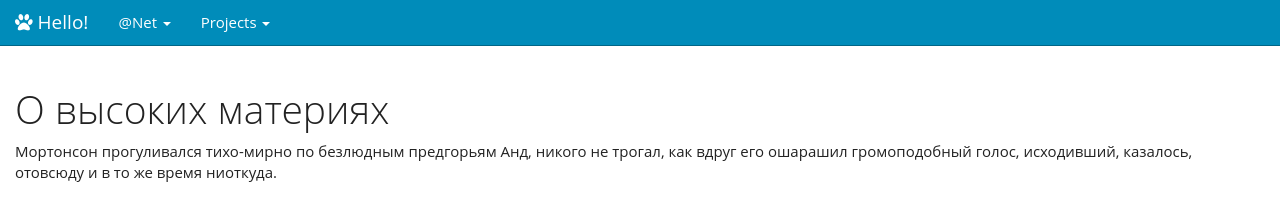
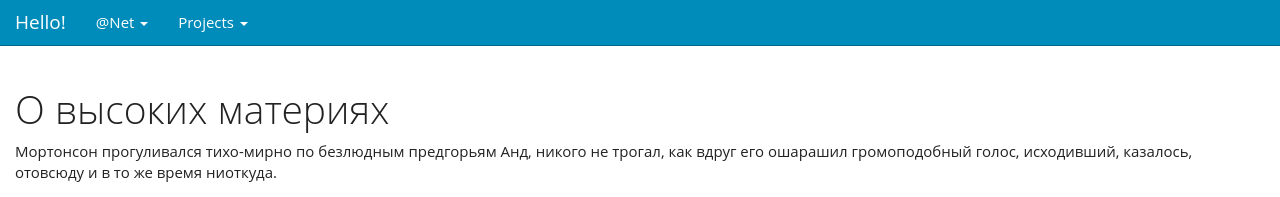
Before and after one commit to ukoloff/ukoloff.tk, a Jekyll site: the page built from index.md, in a window 1280 px wide. Shown: the top 197 px of the page. Built offline with Jekyll 4.4.1, drawn with Linux system fonts in a browser that asks for light colours.

Commit message:
Start BKRS page

```diff
--- a/_includes/navbar.html
+++ b/_includes/navbar.html
@@ -7,7 +7,7 @@
         <span class="icon-bar"></span>
         <span class="icon-bar"></span>
       </button>
-      <a class="navbar-brand"><i class="fa fa-paw"></i> Hello!</a>
+      <a class="navbar-brand" href="/"></i>Hello!</a>
     </div>
     <div id="navbar" class="collapse navbar-collapse">
       <ul class="nav navbar-nav">
```
Also changed, not shown: bkrs/index.md (added, +3 -0 lines).
